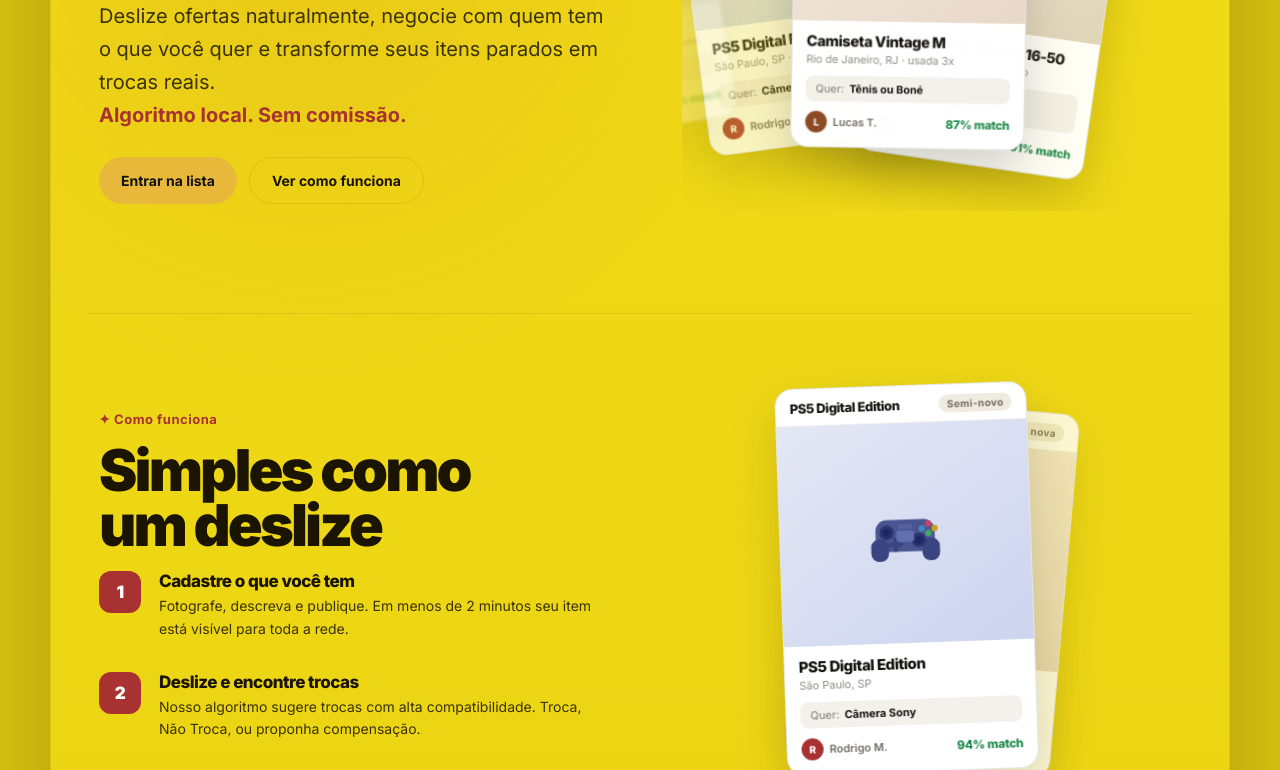
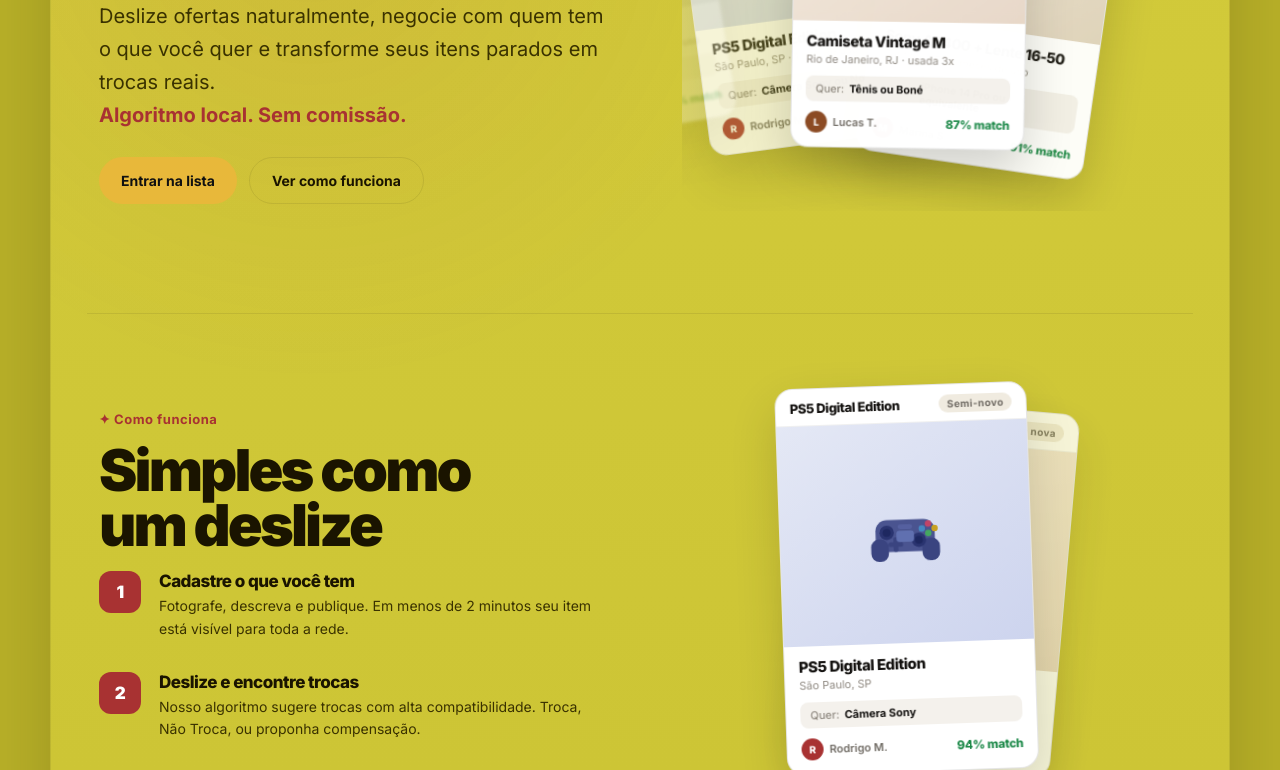
Before and after one commit to racostadf/dotrade-landing, a website: page index.html in a window 1280 px wide. Shown: the part 496-1266 px from the top of the page. Drawn offline with Linux system fonts and the light colour scheme.

Commit message:
Experiment: mustard-olive yellow matching reference aa.png

```diff
--- a/index.html
+++ b/index.html
@@ -10,9 +10,9 @@
   <style>
     /* ── TOKENS ──────────────────────────────────────────────── */
     :root {
-      --page-bg:       #d4c010;
-      --shell-bg:      radial-gradient(circle at 22% 18%, rgba(168,40,40,0.10), transparent 24%),
-                       linear-gradient(180deg, #f2dc18 0%, #e8d010 100%);
+      --page-bg:       #b8b028;
+      --shell-bg:      radial-gradient(circle at 22% 18%, rgba(168,40,40,0.09), transparent 24%),
+                       linear-gradient(180deg, #d4cc3c 0%, #c8c030 100%);
       --shell-border:  rgba(0,0,0,0.08);
       --text:          #1a1400;
       --sub:           #3a3200;
```
